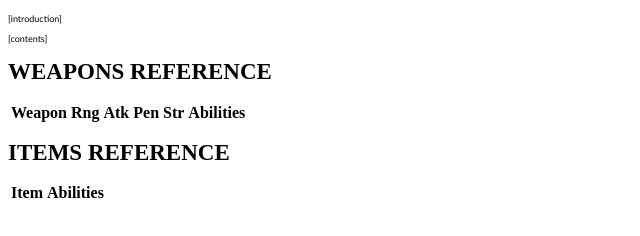
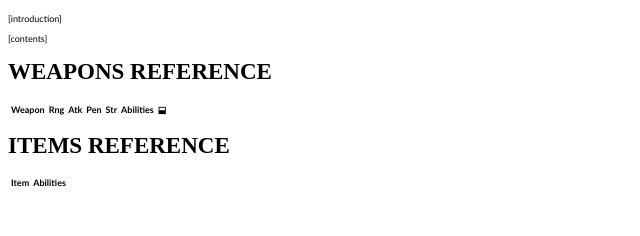
Before and after one commit to SuitablyMysterious/Wild-Cosmos, a plain HTML site: page templates/template.html in a window 1280 px wide. Shown: the part 44-280 px from the top of the page, without its empty margins (0-640 px from the left). Drawn offline with Linux system fonts and the light colour scheme; a web font is replaced by a local one.

Commit message:
Small fixes

```diff
--- a/templates/template.css
+++ b/templates/template.css
@@ -13,3 +13,9 @@ p {
     font-family: "Calibri";
     font-size: 9px;
 }
+
+tr {
+    font-family: "Calibri";
+    font-size: 9px;
+    font-weight: bold;
+}
--- a/templates/template.html
+++ b/templates/template.html
@@ -32,7 +32,7 @@
 
         <div>
             <h1>WEAPONS REFERENCE</h1>
-            <table id="weaponsTable">
+            <table>
                 <thead>
                     <tr>
                         <th>
@@ -53,9 +53,12 @@
                         <th>
                             Abilities
                         </th>
+                        <th>
+                            ⬓
+                        </th>
                     </tr>
                 </thead>
-                <tbody">
+                <tbody>
                 </tbody>
             </table>
         </div>
```
